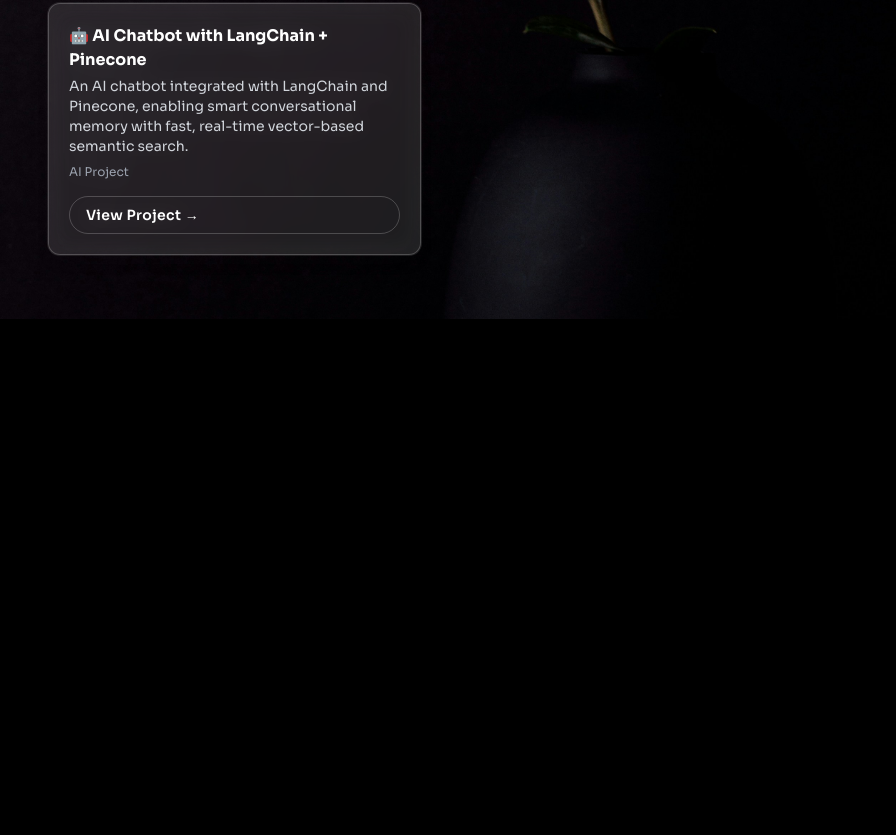
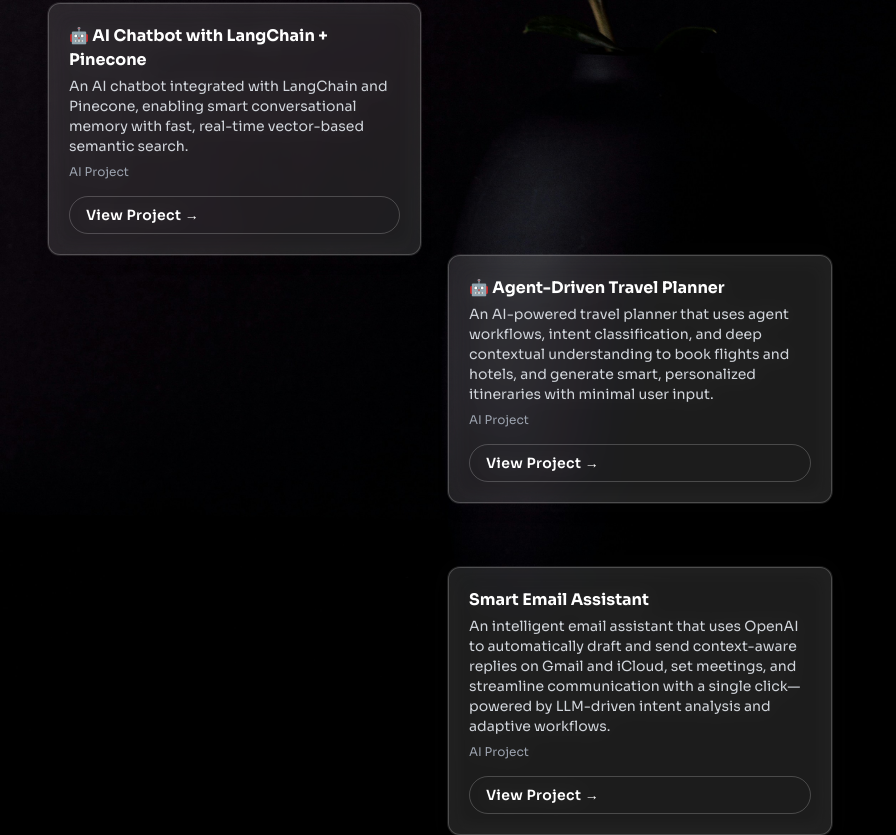
Before and after one commit to omkarwazulkar/app, a plain HTML site: page index.html in a window 1280 px wide. Shown: the part 957-1792 px from the top of the page, without its empty margins (0-896 px from the left). Before the commit the page ends 1276 px from the top, so only its background shows below. Drawn offline with nearby package versions, Linux system fonts and the light colour scheme.

Commit message:
Add AI Project

```diff
--- a/index.html
+++ b/index.html
@@ -162,6 +162,41 @@
           </div>
         </div>
       </div>
+
+      <div class="relative group w-full max-w-sm mx-auto">
+          <div class="absolute inset-0 rounded-xl bg-gradient-to-r from-transparent via-black/40 to-transparent opacity-0 group-hover:opacity-100 blur-sm transition duration-500 group-hover:animate-shine pointer-events-none z-10"></div>
+          <div class="backdrop-blur-md bg-white/10 text-white relative z-20 rounded-xl p-5 border border-white/20 shadow-lg group-hover:shadow-xl group-hover:-translate-y-1 hover:ring-2 hover:ring-green-400 transition-all duration-300 ease-in-out ring-1 ring-white/10 drop-shadow-[0_0_10px_rgba(255,255,255,0.1)] hover:drop-shadow-[0_0_20px_rgba(144,255,144,0.3)] h-full flex flex-col justify-between">
+            <div>
+              <h4 class="text-md font-bold mb-1">🤖 Agent-Driven Travel Planner</h4>
+              <p class="text-sm text-gray-300 mb-2">
+An AI-powered travel planner that uses agent workflows, intent classification, and deep contextual understanding to book flights and hotels, and generate smart, personalized itineraries with minimal user input.
+              </p>
+              <p class="text-xs text-gray-400 mb-4">AI Project</p>
+            </div>
+            <a href="https://your-link.com" target="_blank"
+              class="inline-block text-white font-semibold py-2 px-4 rounded-full border border-white/20 hover:border-white transition duration-300 text-sm tracking-wide">
+              View Project →
+            </a>
+          </div>
+        </div>
+      </div>
+    </section>
+
+    <div class="relative group w-full max-w-sm mx-auto">
+          <div class="absolute inset-0 rounded-xl bg-gradient-to-r from-transparent via-black/40 to-transparent opacity-0 group-hover:opacity-100 blur-sm transition duration-500 group-hover:animate-shine pointer-events-none z-10"></div>
+          <div class="backdrop-blur-md bg-white/10 text-white relative z-20 rounded-xl p-5 border border-white/20 shadow-lg group-hover:shadow-xl group-hover:-translate-y-1 hover:ring-2 hover:ring-green-400 transition-all duration-300 ease-in-out ring-1 ring-white/10 drop-shadow-[0_0_10px_rgba(255,255,255,0.1)] hover:drop-shadow-[0_0_20px_rgba(144,255,144,0.3)] h-full flex flex-col justify-between">
+            <div>
+              <h4 class="text-md font-bold mb-1">Smart Email Assistant</h4>
+              <p class="text-sm text-gray-300 mb-2">
+An intelligent email assistant that uses OpenAI to automatically draft and send context-aware replies on Gmail and iCloud, set meetings, and streamline communication with a single click—powered by LLM-driven intent analysis and adaptive workflows.              <p class="text-xs text-gray-400 mb-4">AI Project</p>
+            </div>
+            <a href="https://your-link.com" target="_blank"
+              class="inline-block text-white font-semibold py-2 px-4 rounded-full border border-white/20 hover:border-white transition duration-300 text-sm tracking-wide">
+              View Project →
+            </a>
+          </div>
+        </div>
+      </div>
     </section>
 
     <!-- Chatbot Icon -->
```
